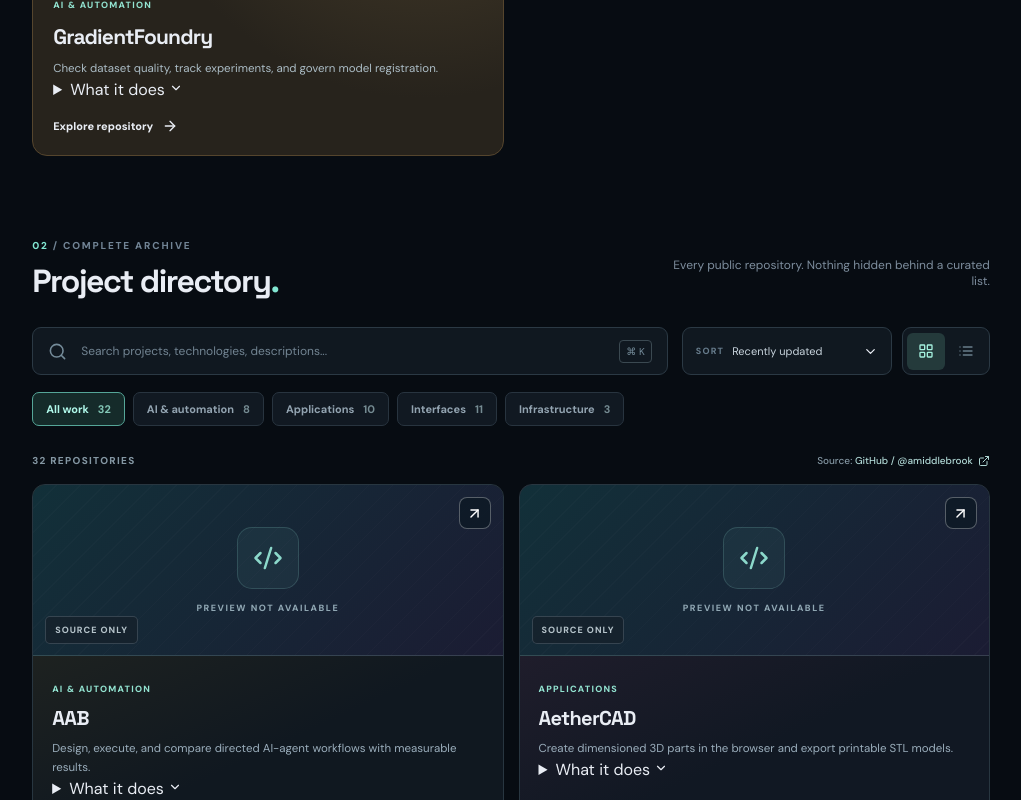
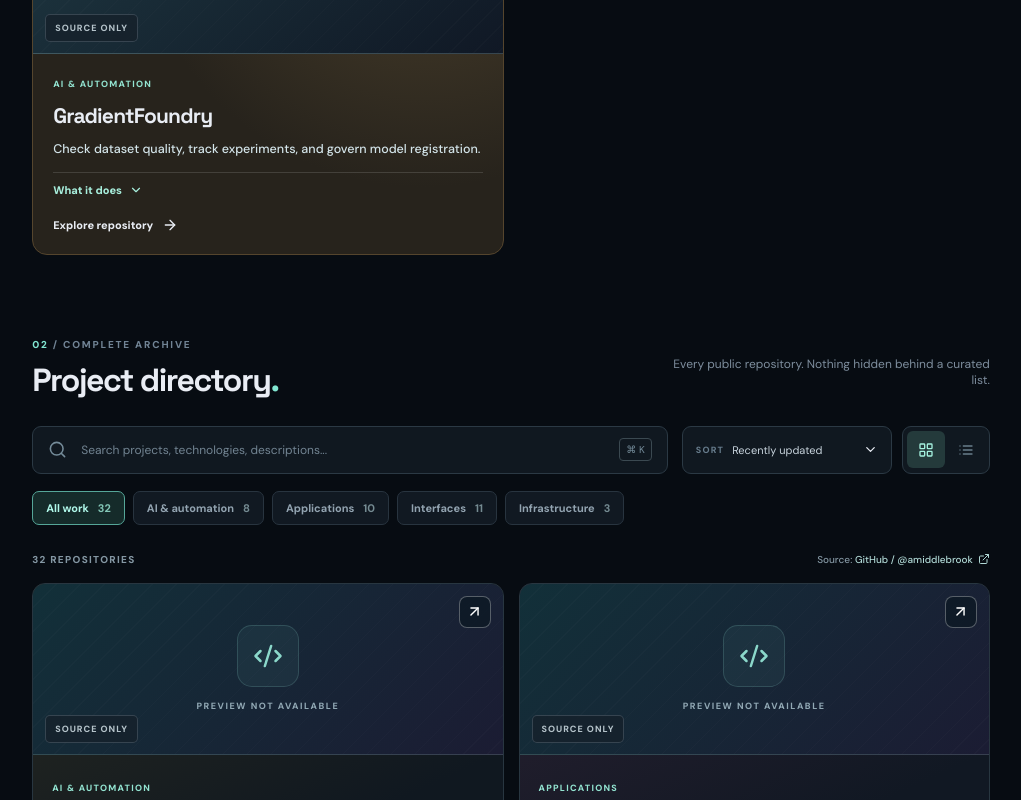
Before and after one commit to amiddlebrook/NorthStarSoftware, a React (Vite) app: page / in a window 1280 px wide. Shown: the part 2100-2900 px from the top of the page, without its empty margins (244-1265 px from the left). Built offline with nearby package versions, Linux system fonts and the light colour scheme.

Commit message:
Style readable thumbnail summaries and expandable project descriptions

```diff
--- a/styles.css
+++ b/styles.css
@@ -54,3 +54,60 @@
 .projects-list .preview-placeholder{font-size:7px;text-align:center}
 .projects-list .preview-placeholder-icon{width:36px;height:36px}
 }
+
+/* Source-grounded summaries shown beneath each real application thumbnail. */
+.project-card .card-body .project-summary,
+.featured-card .featured-information .project-summary {
+  color: #d3e4e9;
+  font-size: 12.5px;
+  line-height: 1.62;
+  font-weight: 500;
+  max-width: none;
+}
+.project-card .card-body .project-summary {
+  -webkit-line-clamp: unset;
+  display: block;
+  overflow: visible;
+}
+.project-details {
+  position: relative;
+  z-index: 3; /* Remain clickable above the large live-app card link. */
+  margin: 12px 0 2px;
+  border-top: 1px solid #ffffff22;
+  padding-top: 10px;
+  color: #a9c6cd;
+}
+.project-details summary {
+  cursor: pointer;
+  width: max-content;
+  max-width: 100%;
+  display: flex;
+  align-items: center;
+  gap: 7px;
+  list-style: none;
+  font-size: 11px;
+  font-weight: 750;
+  color: #a8efdd;
+}
+.project-details summary::-webkit-details-marker { display: none; }
+.project-details summary:hover { color: #defff4; }
+.project-details summary:focus-visible { outline: 2px solid #9feada; outline-offset: 4px; border-radius: 3px; }
+.project-details summary svg { transition: transform .18s; flex-shrink: 0; }
+.project-details[open] summary svg { transform: rotate(180deg); }
+.project-card .project-details p,
+.featured-card .project-details p {
+  display: block;
+  color: #afc0c9;
+  overflow: visible;
+  max-width: none;
+  margin: 11px 0 7px;
+  font-size: 11.5px;
+  line-height: 1.7;
+  -webkit-line-clamp: unset;
+}
+.project-card .card-body { flex: 1; }
+.featured-card .featured-information { flex: 1; }
+@media (max-width: 570px) {
+  .project-card .card-body .project-summary,
+  .featured-card .featured-information .project-summary { font-size: 12px; }
+}
```
